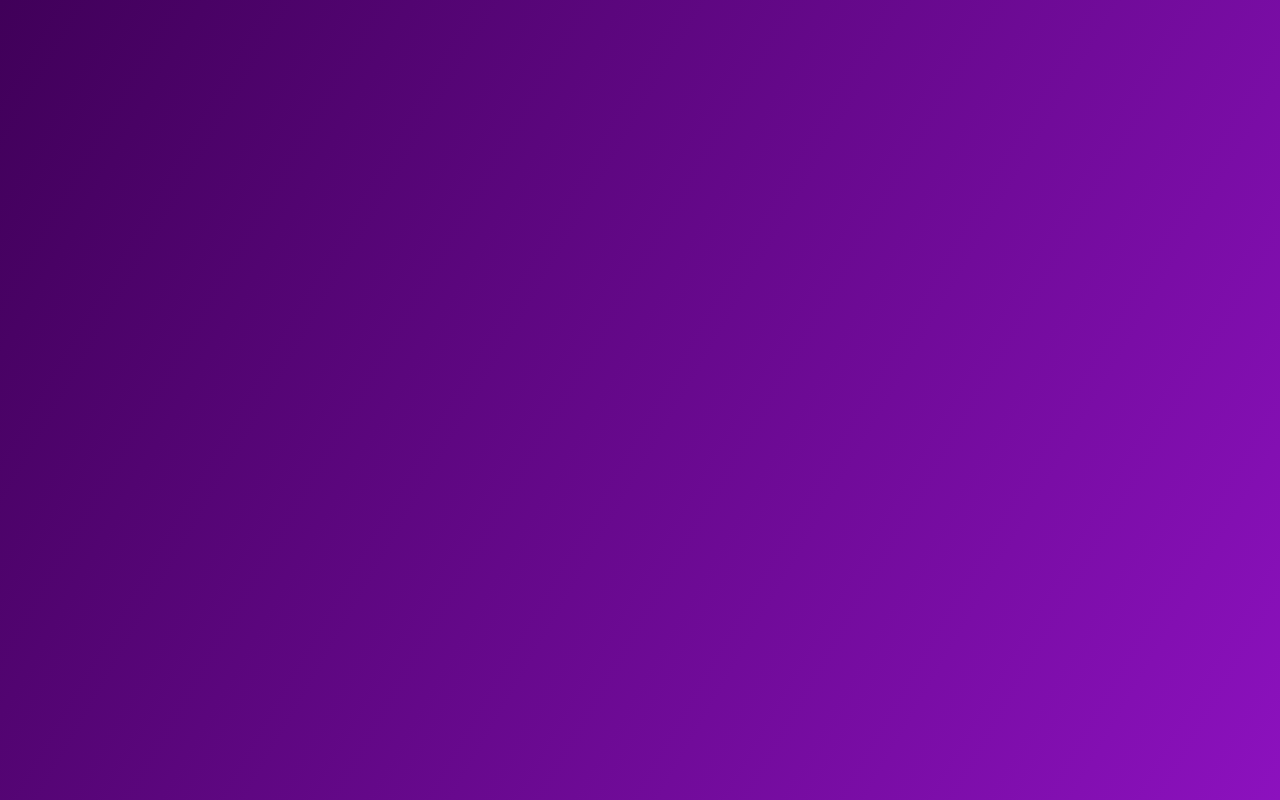
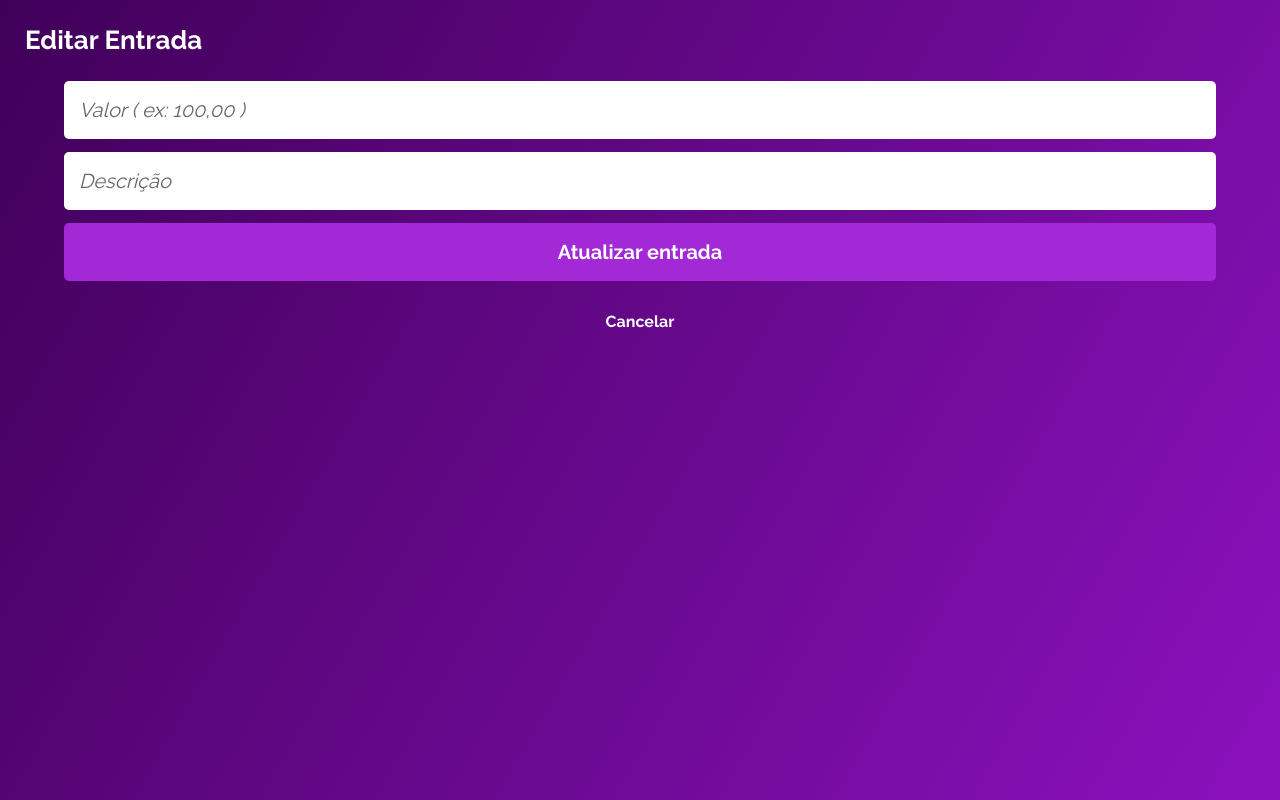
Before and after one commit to luis-garbelotti/my-wallet-front, a React (Create React App) app: page /update-deposit in a window 1280 px wide. Before the commit this address had no page. Built offline with nearby package versions, Linux system fonts and the light colour scheme.

Commit message:
Add update transactions and some fixes

```diff
--- a/src/App.js
+++ b/src/App.js
@@ -1,12 +1,14 @@
 import { BrowserRouter, Routes, Route } from "react-router-dom";
-import { Login, Register, Historic, Deposit, Payment } from './pages';
+import { Login, Register, Historic, Deposit, Payment, UpdateDeposit, UpdatePayment } from './pages';
 import { AuthProvider } from "./context/AuthContext";
+import { TransactionProvider } from "./context/TransactionContext.js";
 
 export default function App() {
 
     return (
         <>
             <AuthProvider>
+                <TransactionProvider>
                     <BrowserRouter>
                         <Routes>
                             <Route path='/' element={<Login />} />
@@ -14,8 +16,11 @@ export default function App() {
                             <Route path='/historic' element={<Historic />} />
                             <Route path='/deposit' element={<Deposit />} />
                             <Route path='/payment' element={<Payment />} />
+                            <Route path='/update-deposit' element={<UpdateDeposit />} />
+                            <Route path='/update-payment' element={<UpdatePayment />} />
                         </Routes>
                     </BrowserRouter>
+                </TransactionProvider>
             </AuthProvider>
         </>
     )
--- a/src/context/AuthContext.js
+++ b/src/context/AuthContext.js
@@ -8,7 +8,7 @@ export function AuthProvider({ children }) {
 
     function login(authData) {
         setAuth(authData);
-        localStorage.setItem('token', JSON.stringify(authData.token));
+        localStorage.setItem("token", JSON.stringify(authData.token));
     }
 
     return (
--- /dev/null
+++ b/src/context/TransactionContext.js
@@ -0,0 +1,20 @@
+import { createContext, useState } from "react";
+
+const TransactionContext = createContext();
+
+export function TransactionProvider({ children }) {
+
+    const [thisTransaction, setThisTransaction] = useState(null);
+
+    function updateTransaction(transaction) {
+        setThisTransaction(transaction);
+    }
+
+    return (
+        <TransactionContext.Provider value={{ thisTransaction, updateTransaction }}>
+            {children}
+        </TransactionContext.Provider>
+    )
+}
+
+export default TransactionContext;
--- /dev/null
+++ b/src/hooks/useTransaction.js
@@ -0,0 +1,6 @@
+import { useContext } from "react";
+import TransactionContext from "../context/TransactionContext";
+
+export default function useTransaction() {
+    return useContext(TransactionContext);
+}
--- a/src/pages/Historic/index.js
+++ b/src/pages/Historic/index.js
@@ -2,16 +2,20 @@ import Footer from "../../components/Footer";
 import Header from "../../components/Header";
 import Balance from "../../components/Balance";
 import { useEffect, useState } from 'react';
+import { useNavigate } from 'react-router-dom';
 import { Content, Container, Transactions, TransactionsContent, HeaderTransactions } from './style';
 import useAuth from "../../hooks/useAuth";
+import useTransaction from '../../hooks/useTransaction'
 import api from '../../services/api'
 
 export default function Historic() {
 
-    const { auth } = useAuth();
+    const { auth } = useAuth()
+    const { updateTransaction } = useTransaction();
     const [haveTransactions, setHaveTransactions] = useState(false);
     const [transactions, setTransactions] = useState(false);
     const [balance, setBalance] = useState();
+    const navigate = useNavigate();
     let sum = 0;
 
     function loadTransactions() {
@@ -41,6 +45,15 @@ export default function Historic() {
 
     useEffect(loadTransactions, []);
 
+    function handleChangeContent(transaction, type) {
+        updateTransaction(transaction);
+        if (type === 'deposit') {
+            navigate('/update-deposit');
+        } else {
+            navigate('/update-payment');
+        }
+    }
+
     return (
         <>
             <Header />
@@ -54,9 +67,9 @@ export default function Historic() {
                             {transactions.map(transaction => (
                                 <Transactions key={transaction._id}>
                                     <TransactionsContent type={transaction.type} >
-                                        <div className="group left">
+                                        <div className="group left" onClick={() => handleChangeContent(transaction, transaction.type)}>
                                             <div className="date">{transaction.date}</div>
-                                            <div className="description">{transaction.description}</div>
+                                            <div className="description" >{transaction.description}</div>
                                         </div>
                                         <div className="group right">
                                             <div className="value">{`R$ ${transaction.value}`}</div>
--- a/src/pages/Login/index.js
+++ b/src/pages/Login/index.js
@@ -13,7 +13,7 @@ export default function Login() {
     const [isLoading, setIsLoading] = useState(false);
     const [error, setError] = useState('');
     const [hidden, setHidden] = useState('hidden');
-    const { login, auth } = useAuth();
+    const { login } = useAuth();
     const navigate = useNavigate();
 
     function handleChange(e) {
--- /dev/null
+++ b/src/pages/UpdateDeposit/index.js
@@ -0,0 +1,89 @@
+import { Container, Header, Content } from './style';
+import { Input, Button, Form } from '../../components/FormComponents';
+import { Invalid } from '../../components/Invalid';
+import { Bars } from 'react-loader-spinner';
+import api from '../../services/api';
+import CancelButton from '../../components/CancelButton';
+import { useState } from 'react';
+import { useNavigate } from 'react-router-dom';
+import useAuth from "../../hooks/useAuth";
+import useTransaction from '../../hooks/useTransaction';
+
+export default function UpdateDeposit() {
+
+    const { auth } = useAuth();
+    const { thisTransaction } = useTransaction();
+    const [updateDepositData, setUpdateDepositData] = useState({ description: '', value: '' });
+    const [error, setError] = useState('');
+    const [hidden, setHidden] = useState('hidden');
+    const [isLoading, setIsLoading] = useState(false);
+    const navigate = useNavigate();
+
+    function handleChange(e) {
+        setUpdateDepositData({ ...updateDepositData, [e.target.name]: e.target.value })
+    }
+
+    function handleUpdateDeposit(e) {
+        e.preventDefault();
+
+        if (!updateDepositData.description || !updateDepositData.value) {
+            setError('inputs')
+            setHidden('');
+            return;
+        }
+
+        setIsLoading(true);
+
+        const updatedTransaction = {
+            ...thisTransaction,
+            description: updateDepositData.description,
+            value: updateDepositData.value
+        };
+
+        const promise = api.updateThisDeposit(auth.token, updatedTransaction._id, updatedTransaction);
+        promise.then(() => {
+            setIsLoading(false);
+            navigate('/historic')
+        });
+        promise.catch(() => {
+            setHidden('');
+            setIsLoading(false);
+            setError('post');
+        })
+
+    }
+
+    return (
+        <>
+            <Container>
+                <Header>Editar Entrada</Header>
+                <Content>
+                    <Form onSubmit={handleUpdateDeposit}>
+                        <Input
+                            type='text'
+                            name='value'
+                            placeholder='Valor ( ex: 100,00 )'
+                            value={updateDepositData.value}
+                            onChange={handleChange}
+                            disabled={isLoading}
+                        />
+                        <Input
+                            type='text'
+                            name='description'
+                            placeholder='Descrição'
+                            value={updateDepositData.description}
+                            onChange={handleChange}
+                            disabled={isLoading}
+                        />
+                        <Invalid className={`${hidden}`}>{
+                            error === 'inputs' ? 'Preencha todos os campos corretamente.' :
+                                error === 'post' ? 'Tente novamente.' : null}
+                        </Invalid>
+                        <Button disabled={isLoading}> {isLoading ? <Bars color="#A328D6" height={50} width={35} /> : 'Atualizar entrada'}</Button>
+                        <CancelButton disabled={isLoading} type='button' onClick={() => navigate('/historic')}>Cancelar</CancelButton>
+                    </Form>
+                </Content>
+            </Container>
+        </>
+    )
+}
--- /dev/null
+++ b/src/pages/UpdateDeposit/style.js
@@ -0,0 +1,36 @@
+import styled from "styled-components";
+
+const Container = styled.div`
+
+    display: flex;
+    flex-direction: column;
+    height: 100vh;
+`
+
+const Header = styled.p`
+
+    margin: 25px;
+
+    font-size: 26px;
+    font-style: normal;
+    font-weight: 700;
+    line-height: 31px;
+    letter-spacing: 0em;
+    text-align: left;
+
+    color: #fff;
+`
+
+const Content = styled.div`
+
+    display: flex;
+    flex-direction: column;
+    align-items: center;
+
+`
+
+export {
+    Container,
+    Header,
+    Content
+}
--- /dev/null
+++ b/src/pages/UpdatePayment/index.js
@@ -0,0 +1,89 @@
+import { Container, Header, Content } from './style';
+import { Input, Button, Form } from '../../components/FormComponents';
+import { Invalid } from '../../components/Invalid';
+import { Bars } from 'react-loader-spinner';
+import api from '../../services/api';
+import CancelButton from '../../components/CancelButton';
+import { useState } from 'react';
+import { useNavigate } from 'react-router-dom';
+import useAuth from "../../hooks/useAuth";
+import useTransaction from '../../hooks/useTransaction';
+
+export default function UpdatePayment() {
+
+    const { auth } = useAuth();
+    const { thisTransaction } = useTransaction();
+    const [updatePaymentData, setUpdatePaymentData] = useState({ description: '', value: '' });
+    const [error, setError] = useState('');
+    const [hidden, setHidden] = useState('hidden');
+    const [isLoading, setIsLoading] = useState(false);
+    const navigate = useNavigate();
+
+    function handleChange(e) {
+        setUpdatePaymentData({ ...updatePaymentData, [e.target.name]: e.target.value })
+    }
+
+    function handleDeposit(e) {
+        e.preventDefault();
+
+        if (!updatePaymentData.description || !updatePaymentData.value) {
+            setError('inputs')
+            setHidden('');
+            return;
+        }
+
+        setIsLoading(true);
+
+        const updatedTransaction = {
+            ...thisTransaction,
+            description: updatePaymentData.description,
+            value: updatePaymentData.value
+        };
+
+        const promise = api.updateThisPayment(auth.token, updatedTransaction._id, updatedTransaction);
+        promise.then(() => {
+            setIsLoading(false);
+            navigate('/historic')
+        });
+        promise.catch(() => {
+            setHidden('');
+            setIsLoading(false);
+            setError('post');
+        })
+
+    }
+
+    return (
+        <>
+            <Container>
+                <Header>Editar saída</Header>
+                <Content>
+                    <Form onSubmit={handleDeposit}>
+                        <Input
+                            type='text'
+                            name='value'
+                            placeholder='Valor ( ex: 100,00 )'
+                            value={updatePaymentData.value}
+                            onChange={handleChange}
+                            disabled={isLoading}
+                        />
+                        <Input
+                            type='text'
+                            name='description'
+                            placeholder='Descrição'
+                            value={updatePaymentData.description}
+                            onChange={handleChange}
+                            disabled={isLoading}
+                        />
+                        <Invalid className={`${hidden}`}>{
+                            error === 'inputs' ? 'Preencha todos os campos corretamente.' :
+                                error === 'post' ? 'Tente novamente.' : null}
+                        </Invalid>
+                        <Button disabled={isLoading}> {isLoading ? <Bars color="#A328D6" height={50} width={35} /> : 'Atualizar saída'}</Button>
+                        <CancelButton disabled={isLoading} type='button' onClick={() => navigate('/historic')}>Cancelar</CancelButton>
+                    </Form>
+                </Content>
+            </Container>
+        </>
+    )
+}
--- /dev/null
+++ b/src/pages/UpdatePayment/style.js
@@ -0,0 +1,36 @@
+import styled from "styled-components";
+
+const Container = styled.div`
+
+    display: flex;
+    flex-direction: column;
+    height: 100vh;
+`
+
+const Header = styled.p`
+
+    margin: 25px;
+
+    font-size: 26px;
+    font-style: normal;
+    font-weight: 700;
+    line-height: 31px;
+    letter-spacing: 0em;
+    text-align: left;
+
+    color: #fff;
+`
+
+const Content = styled.div`
+
+    display: flex;
+    flex-direction: column;
+    align-items: center;
+
+`
+
+export {
+    Container,
+    Header,
+    Content
+}
--- a/src/pages/index.js
+++ b/src/pages/index.js
@@ -3,11 +3,15 @@ import Historic from './Historic';
 import Login from "./Login";
 import Payment from "./Payment";
 import Register from "./Register";
+import UpdateDeposit from "./UpdateDeposit";
+import UpdatePayment from "./UpdatePayment";
 
 export {
     Deposit,
     Historic,
     Login,
     Payment,
-    Register
+    Register,
+    UpdateDeposit,
+    UpdatePayment
 }
```
Also changed, not shown: src/services/api.js (+19 -1 lines). Lines whose indentation alone changed are shown as unchanged.
